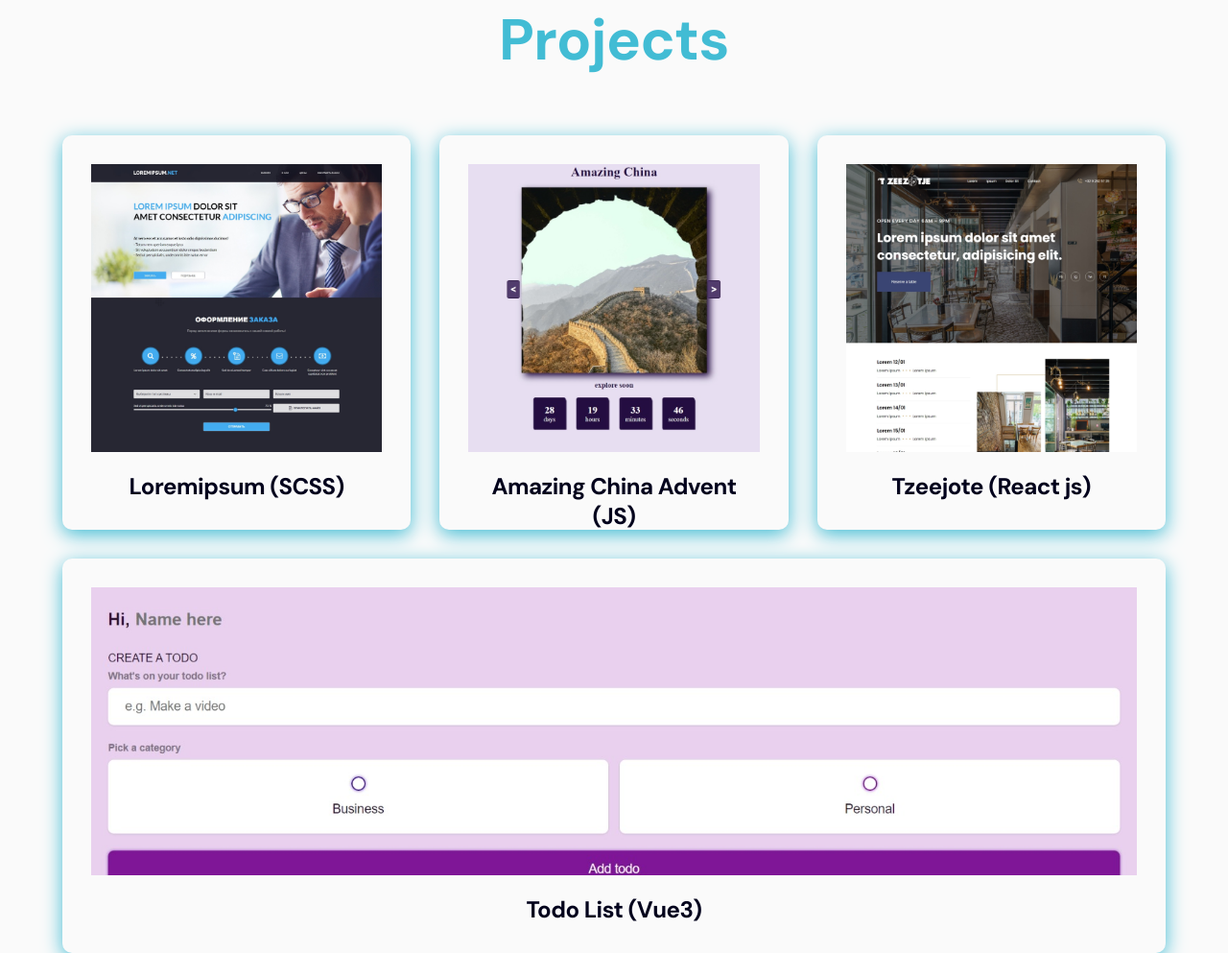
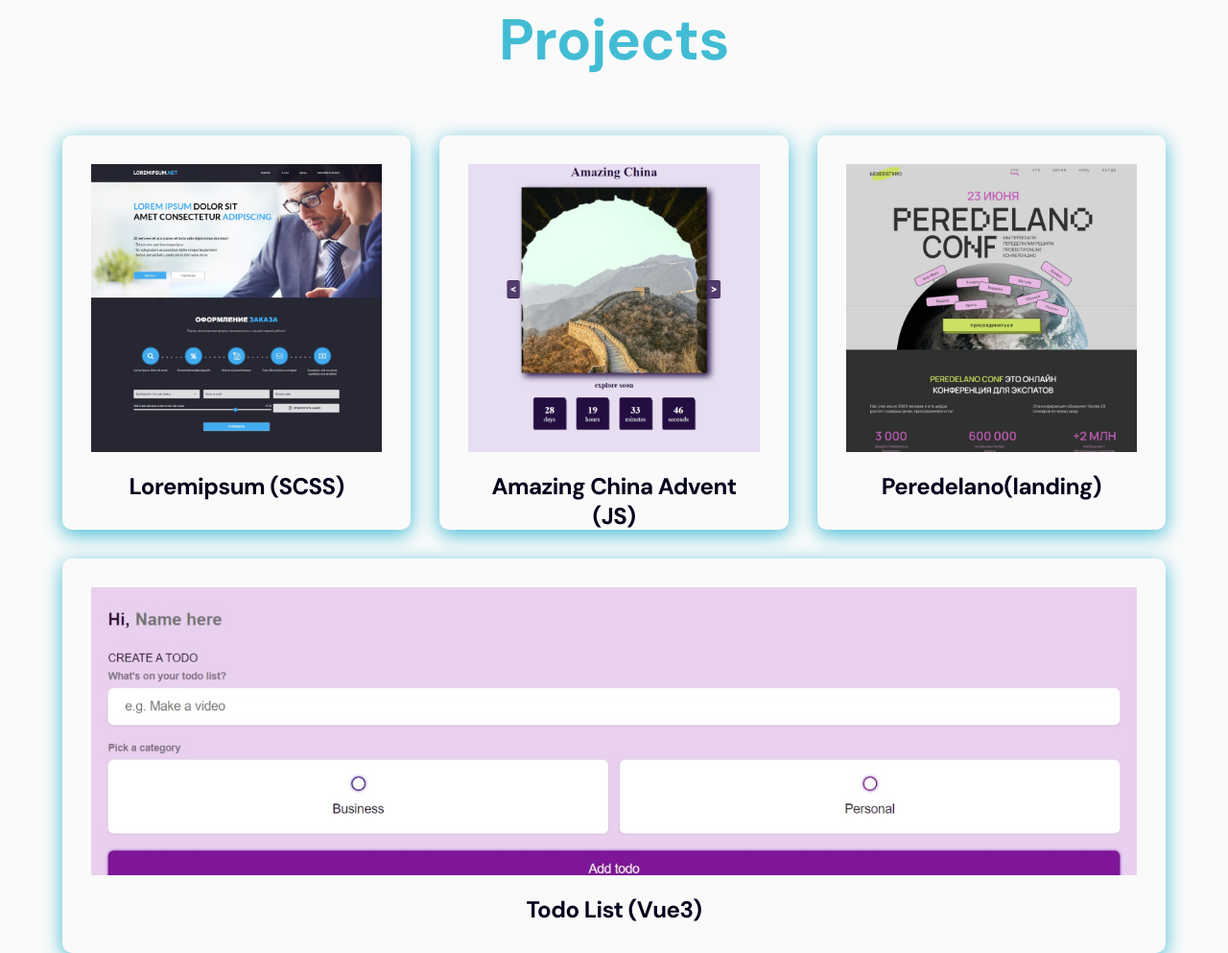
Before and after one commit to kawthar2002/Portfolio.project, a plain HTML site: page index.html in a window 1280 px wide. Shown: the part 867-1860 px from the top of the page at 96% size. Drawn offline with Linux system fonts and the light colour scheme.

Commit message:
add a new project

```diff
--- a/index.html
+++ b/index.html
@@ -93,7 +93,7 @@
           <li class="project">
             <div class="project__image">
               <img
-                src="./img/projects/tzeejoteApp.jpeg"
+                src="./img/projects/peredelano.jpeg"
                 alt="project"
                 class="project__img"
               />
@@ -101,9 +101,9 @@
             <h3 class="project__title">
               <a
                 class="project__link"
-                href="https://kawthar2002.github.io/Tzeezotje-app/"
+                href="https://kawthar2002.github.io/Peredelano/"
               >
-                Tzeejote (React js)</a
+               Peredelano(landing)</a
               >
             </h3>
           </li>
```
Also changed, not shown: img/projects/peredelano.jpeg (added), img/projects/tzeejoteApp.jpeg (deleted).
